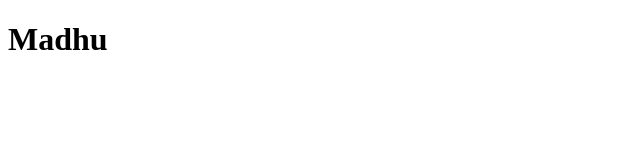
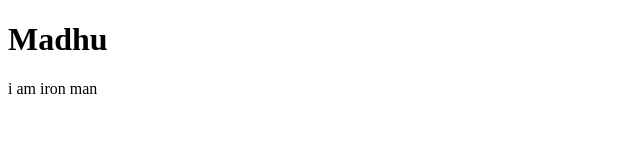
Before and after one commit to Madhucat2305/iron-man-website, a plain HTML site: page index.html in a window 1280 px wide. Shown: the whole page, without its empty margins (0-640 px from the left). Drawn offline with Linux system fonts and the light colour scheme.

Commit message:
Update index.html
added a line

```diff
--- a/index.html
+++ b/index.html
@@ -7,6 +7,7 @@
 </head>
 <body>
     <h1>Madhu</h1>
+    <p>i am iron man</p>
     <img src="iron man.webp" alt="" style="width:100px;">
 </body>
 </html>
```
